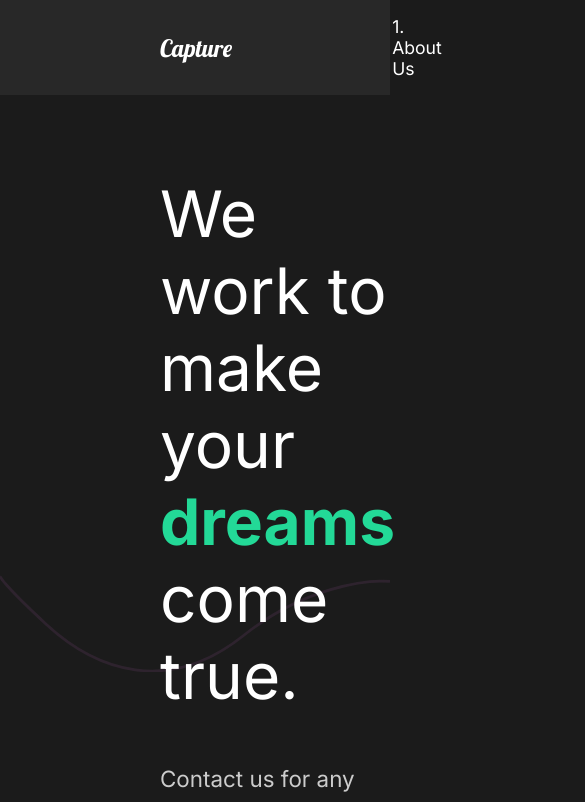
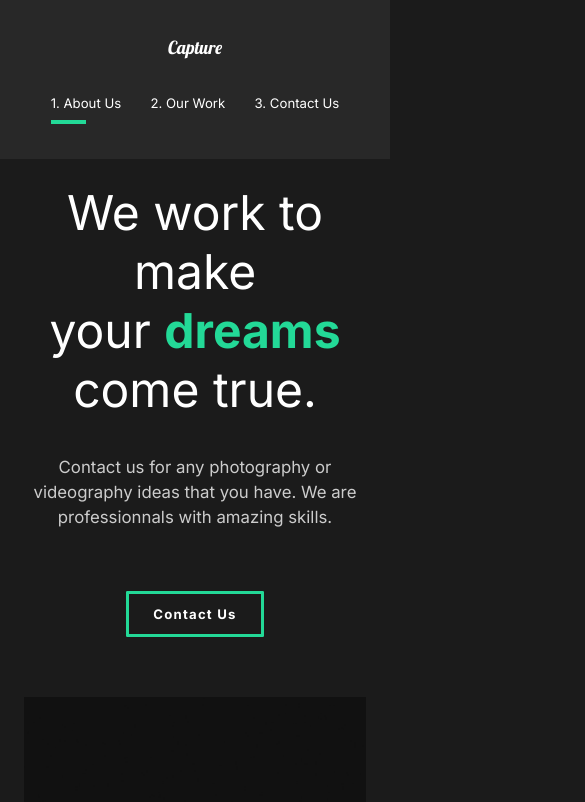
Before and after one commit to CLGDevWeb/portfolio, a React (Create React App) app: page / in a window 390 px wide. Shown: the top 802 px of the page, 585 px wide, since content can reach past the window. Built offline with nearby package versions, Linux system fonts and the light colour scheme.

Commit message:
Responsive WIP

```diff
--- a/src/components/GlobalStyle.js
+++ b/src/components/GlobalStyle.js
@@ -6,6 +6,12 @@
         margin: 0;
         padding: 0;
         box-sizing: border-box;
+    }
+
+    html {
+        @media (max-width: 1700px) {
+            font-size: 75%;
+        }
     }
 
     body {
--- a/src/components/Nav.js
+++ b/src/components/Nav.js
@@ -1,8 +1,11 @@
 import React from 'react';
 import styled from 'styled-components';
 import {Link} from 'react-router-dom';
+import {motion} from 'framer-motion';
+import {useLocation} from 'react-router-dom';
 
 const Nav = () => {
+    const {pathname} = useLocation();
     return(
         <StyledNav>
             <h1>
@@ -11,12 +14,15 @@
             <ul>
                 <li>
                     <Link to="/">1. About Us</Link>
+                    <Line transition={{ duration: 0.75 }} initial={{ width: "0%" }} animate={{ width: pathname === '/' ? '50%' : '0%' }} />
                 </li>
                 <li>
                     <Link to="/work">2. Our Work</Link>
+                    <Line transition={{ duration: 0.75 }} initial={{ width: "0%" }} animate={{ width: pathname === '/work' ? '50%' : '0%' }} />
                 </li>
                 <li>
                     <Link to="/contact">3. Contact Us</Link>
+                    <Line transition={{ duration: 0.75 }} initial={{ width: "0%" }} animate={{ width: pathname === '/contact' ? '50%' : '0%' }} />
                 </li>
             </ul>
         </StyledNav>
@@ -51,6 +57,34 @@
         padding-left: 10rem;
         position: relative;
     }
+    @media (max-width: 1300px) {
+        flex-direction: column;
+        padding: 2rem 1rem;
+        #logo {
+            display: inline-block;
+            margin: 1rem;
+        }
+        ul {
+            padding: 2rem;
+            justify-content: space-around;
+            width: 100%;
+            li {
+                padding: 0;
+            }
+        }
+    }
+`;
+
+const Line = styled(motion.div)`
+    height: 0.3rem;
+    background: #23d997;
+    width: 0%;
+    position: absolute;
+    bottom: -80%;
+    left: 60%;
+    @media (max-width: 1300px) {
+        left: 0%;
+    }
 `;
 
 export default Nav;
--- a/src/components/ServicesSection.js
+++ b/src/components/ServicesSection.js
@@ -66,6 +66,9 @@
 const Cards = styled.div`
     display: flex;
     flex-wrap: wrap;
+    @media (max-width: 1300px) {
+        justify-content: center;
+    }
 `;
 
 const Card = styled.div`
--- a/src/pages/ContactUs.js
+++ b/src/pages/ContactUs.js
@@ -40,11 +40,18 @@
     padding: 5rem 10rem;
     color: #353535;
     min-height: 90vh;
+    @media (max-width: 1300px) {
+        padding: 2rem;
+        font-size: 1rem;
+    }
 `;
 
 const Title = styled.div`
     margin-bottom: 4rem;
     color: black;
+    @media (max-width: 1300px) {
+        margin-top: 5rem;
+    }
 `;
 
 const Hide = styled.div`
--- a/src/pages/MovieDetails.js
+++ b/src/pages/MovieDetails.js
@@ -8,7 +8,7 @@
 const MovieDetails = () => {
     const history = useHistory();
     const url = history.location.pathname;
-    const [movies, setMovies] = useState(MovieState);
+    const [movies] = useState(MovieState);
     const [movie, setMovie] = useState(null);
 
     //  UseEffect
@@ -66,6 +66,10 @@
     margin: 5rem 10rem;
     align-items: center;
     justify-content: space-around;
+    @media (max-width: 1300px) {
+        display: block;
+        margin: 2rem;
+    }
 `;
 
 const StyledAward = styled.div`
--- a/src/pages/OurWork.js
+++ b/src/pages/OurWork.js
@@ -59,6 +59,9 @@
     min-height: 100vh;
     overflow: hidden;
     padding: 5rem 10rem;
+    @media (max-width: 1300px) {
+        padding: 2rem 2rem;
+    }
     h2 {
         padding: 1rem 0rem;
     }
--- a/src/styles.js
+++ b/src/styles.js
@@ -8,6 +8,11 @@
     justify-content: space-between;
     padding: 5rem 10rem;
     color: white;
+    @media (max-width: 1300px) {
+        display: block;
+        padding: 2rem;
+        text-align: center;
+    }
 `;
 
 export const Description = styled.div`
@@ -16,6 +21,12 @@
     z-index: 2;
     h2 {
         font-weight: lighter;
+    }
+    @media (max-width: 1300px) {
+        padding: 0;
+        button {
+            margin: 2rem 0rem 5rem 0rem;
+        }
     }
 `;
 
```
Also changed, not shown: 1 other file (tests, documents, lock files or other folders).
